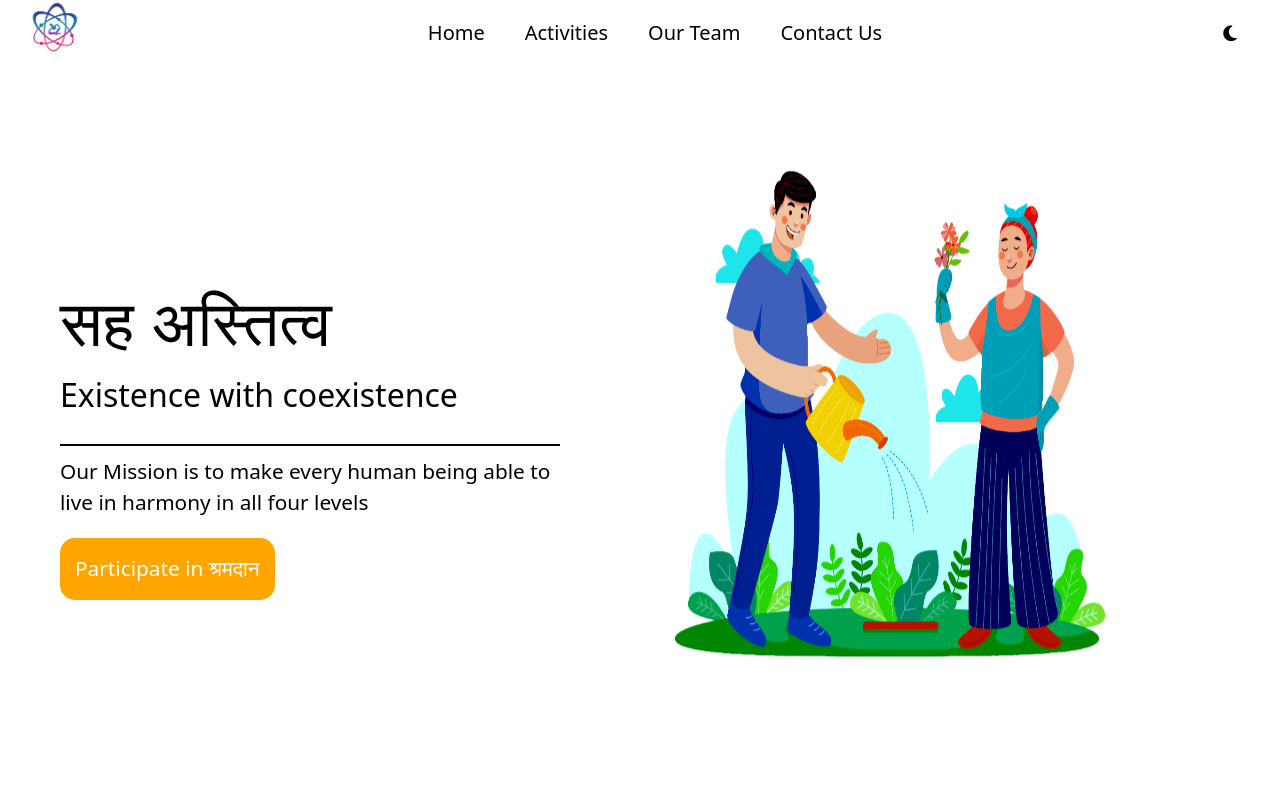
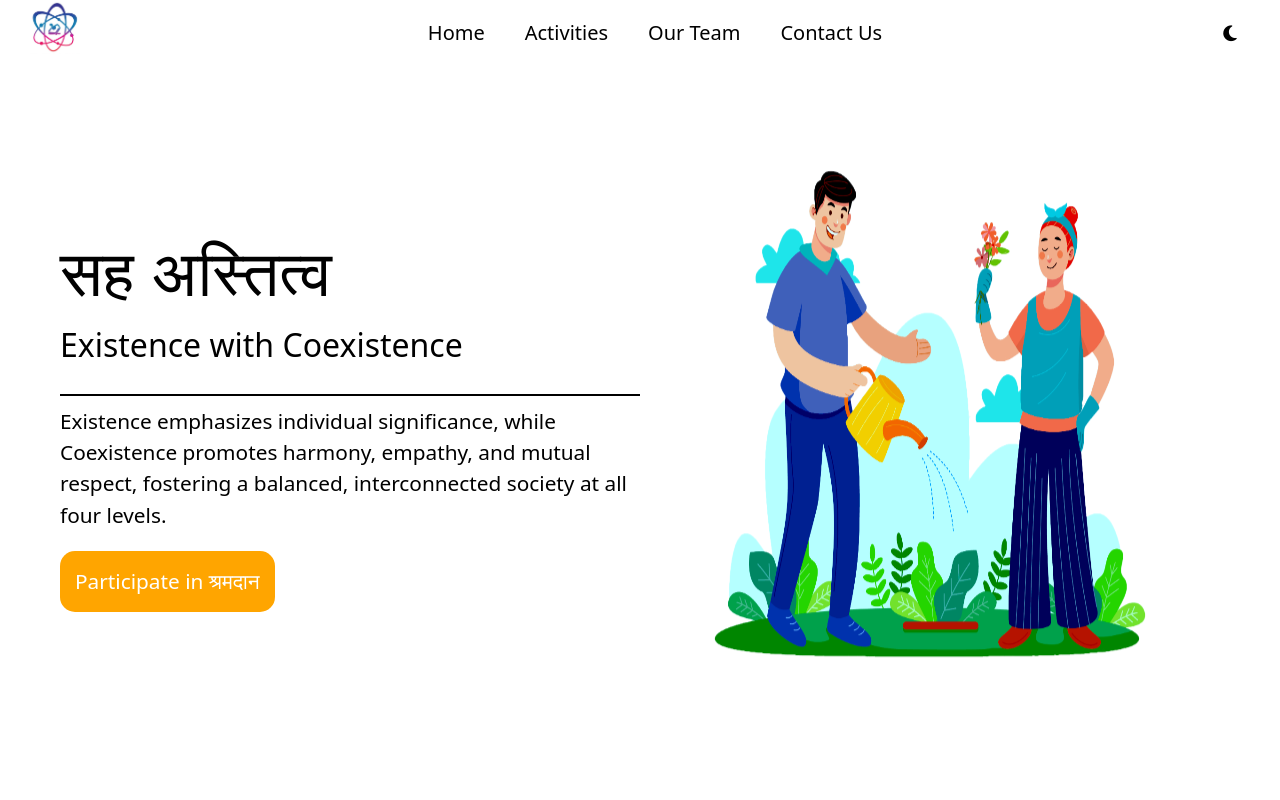
Before and after one commit to Value-Education-Cell-AKGEC/Value_Education_Cell_Website, a React (Create React App) app: page / in a window 1280 px wide. Shown: the top 800 px of the page. Built offline with nearby package versions, Linux system fonts and the light colour scheme.

Commit message:
edited main page

```diff
--- a/src/components/Domains.js
+++ b/src/components/Domains.js
@@ -41,7 +41,7 @@ export default function Domains() {
   return (
     <div className='donainsclass flex flex-col items-center'>
         <br></br>
-        <h1 className='text-6xl '>Domains</h1>
+        <h1 className='text-6xl '>Our Domains</h1>
          <div className='domains'>
        {
         data.map((element)=>{
--- a/src/components/Home.js
+++ b/src/components/Home.js
@@ -5,18 +5,18 @@ import Domains from './Domains';
 import Transformations from './Transformations';
 
 export default function Home() {
+
   return (
     <div>
 
     <div id="Home">
     <div className="info">
         <h1 id="astitva">सह अस्तित्व</h1>
-        <h2>Existence with coexistence</h2>
+        <h2>Existence with Coexistence</h2>
         <div className="subtitle">
-            Our Mission is to make every human being able to live in harmony in all four levels
-
+        Existence emphasizes individual significance, while Coexistence promotes harmony, empathy, and mutual respect, fostering a balanced, interconnected society at all four levels.
         </div>
-        <button>Participate in श्रमदान</button>
+        <a href='https://forms.gle/pcx8nBfzHLChSJqA7' >Participate in श्रमदान</a>
     </div>
     <div className="slider">
         <img src={homelogo} alt="water"/>
--- a/src/index.css
+++ b/src/index.css
@@ -99,11 +99,12 @@
 }
 
 .info{
-    height: 250px;
+    height: 350px;
+    width: 600px;
     display: flex;
     flex-direction: column;
     gap:0px;
-    padding-bottom: 100px;
+    /* padding-bottom: 100px; */
 }
 .slider{
     width: 600px;
@@ -145,14 +146,14 @@
 .subtitle{
     margin-top: 25px;
     border-top: 2px solid var(--text-color);
-    width:500px;
+    width:100%;
     height: 200px;
     font-size: 1.3rem;
     color: var(--text-color);
     padding-top: 10px;
 }
 
-.info button{
+.info a{
     background-color: var(--btncolor);
     cursor: pointer;
     border: 0px;
@@ -575,6 +576,11 @@ i{
     border-bottom-left-radius:15px ;
 }
 .contactform h1{
+    font-size: 1.5rem;
+    font-weight: bold;
+    text-align: center;
+    padding-bottom: 10px;
+    border-bottom: 2px solid var(--background-color);
     background-color: inherit;
     color: inherit;
 }
```
